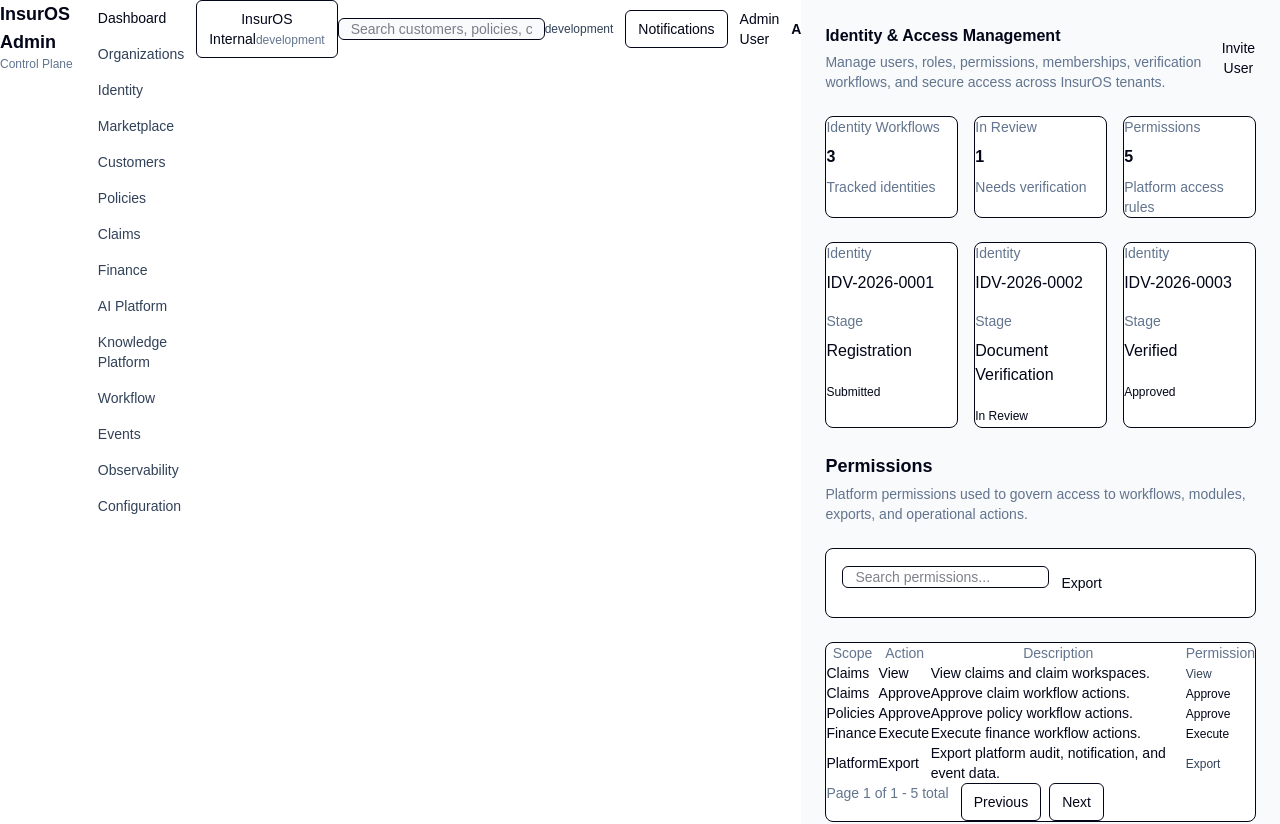
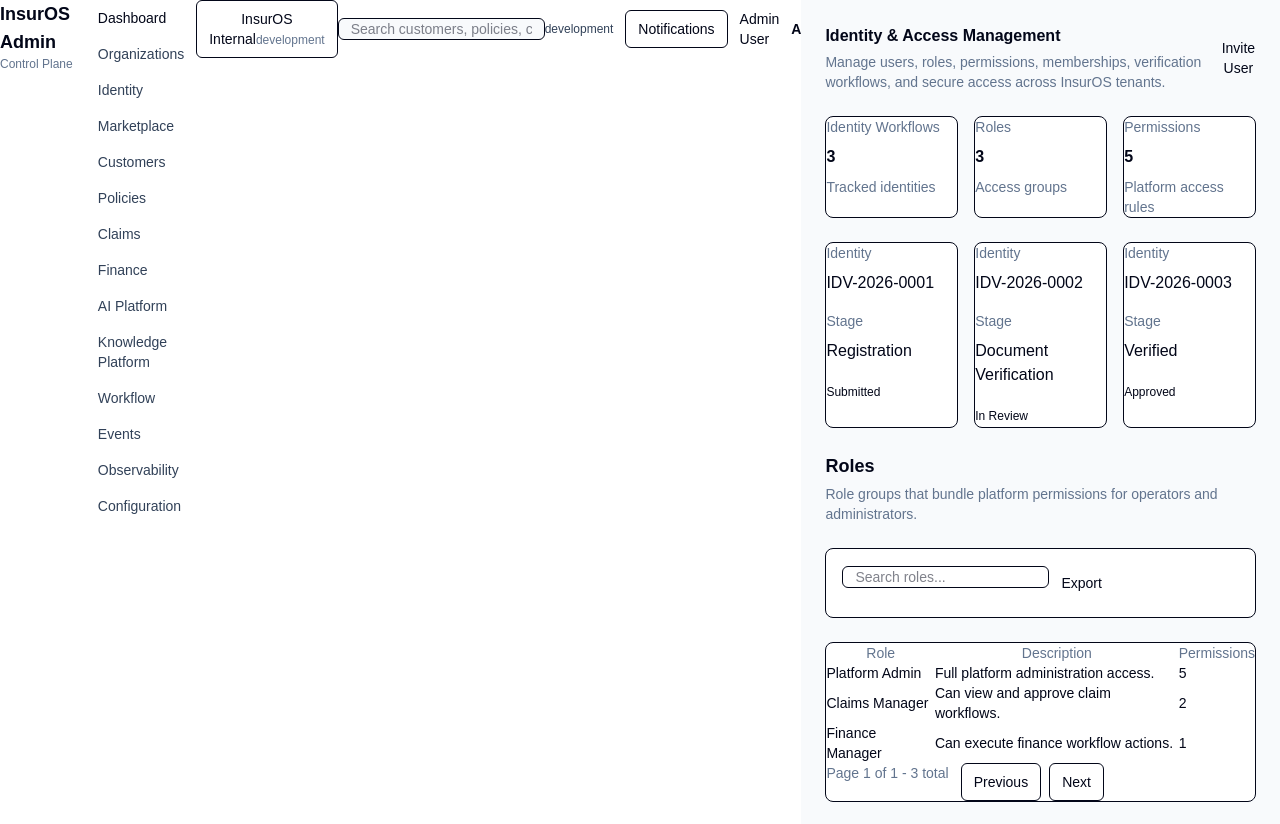
Before and after one commit to Bucrepinfo-lab/InsurOS, a Next.js app in the folder apps/admin/: page /dashboard/identity in a window 1280 px wide. Shown: the top 824 px of the page. Built offline with nearby package versions, Linux system fonts and the light colour scheme; no server answers.

Commit message:
feat(identity): show roles in identity workspace

```diff
--- a/apps/admin/src/app/dashboard/identity/page.tsx
+++ b/apps/admin/src/app/dashboard/identity/page.tsx
@@ -8,7 +8,7 @@ import {
   KPICard,
   type DataTableColumn
 } from '@insuros/ui';
-import { IdentityService, PermissionService } from '@insuros/services';
+import { IdentityService, PermissionService, RoleService } from '@insuros/services';
 
 type UserRow = {
   name: string;
@@ -19,6 +19,7 @@ type UserRow = {
 
 const identityService = new IdentityService();
 const permissionService = new PermissionService();
+const roleService = new RoleService();
 
 const users: UserRow[] = [
   {
@@ -43,21 +44,24 @@ const userColumns: DataTableColumn<UserRow>[] = [
 export default async function IdentityPage() {
   const workflows = await identityService.getIdentityWorkflows();
   const permissions = await permissionService.getPermissions();
+  const roles = await roleService.getRoles();
 
   type PermissionRow = (typeof permissions)[number];
+  type RoleRow = (typeof roles)[number];
 
   const permissionColumns: DataTableColumn<PermissionRow>[] = [
     { key: 'scope', header: 'Scope' },
     { key: 'action', header: 'Action' },
+    { key: 'description', header: 'Description' }
+  ];
+
+  const roleColumns: DataTableColumn<RoleRow>[] = [
+    { key: 'name', header: 'Role' },
     { key: 'description', header: 'Description' },
     {
-      key: 'action',
-      header: 'Permission',
-      render: (permission) => (
-        <Badge tone={permission.action === 'Approve' || permission.action === 'Execute' ? 'success' : 'neutral'}>
-          {permission.action}
-        </Badge>
-      )
+      key: 'permissions',
+      header: 'Permissions',
+      render: (role) => String(role.permissions.length)
     }
   ];
 
@@ -69,7 +73,7 @@ export default async function IdentityPage() {
     >
       <div className='mb-6 grid gap-4 md:grid-cols-3'>
         <KPICard title='Identity Workflows' value={String(workflows.length)} change='Tracked identities' />
-        <KPICard title='In Review' value={String(workflows.filter((item) => item.workflowStatus === 'In Review').length)} change='Needs verification' />
+        <KPICard title='Roles' value={String(roles.length)} change='Access groups' />
         <KPICard title='Permissions' value={String(permissions.length)} change='Platform access rules' />
       </div>
 
@@ -94,6 +98,18 @@ export default async function IdentityPage() {
       </div>
 
       <div className='space-y-6'>
+        <DomainEntityList
+          title='Roles'
+          description='Role groups that bundle platform permissions for operators and administrators.'
+          searchPlaceholder='Search roles...'
+          columns={roleColumns}
+          data={roles}
+          emptyTitle='No roles'
+          emptyDescription='No platform roles are currently configured.'
+          emptyAction={<Button>Create Role</Button>}
+          actions={<Button variant='secondary'>Export</Button>}
+        />
+
         <DomainEntityList
           title='Permissions'
           description='Platform permissions used to govern access to workflows, modules, exports, and operational actions.'
```
